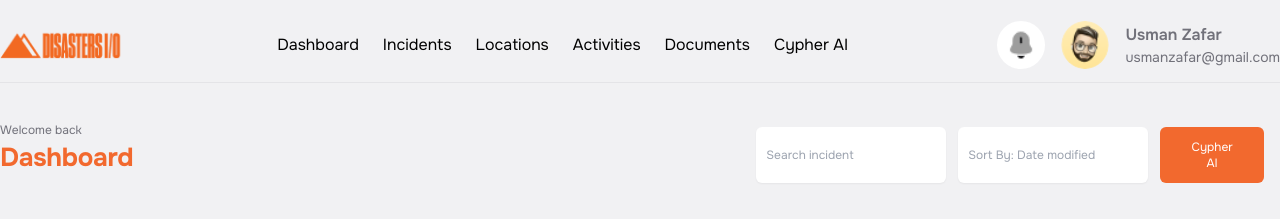
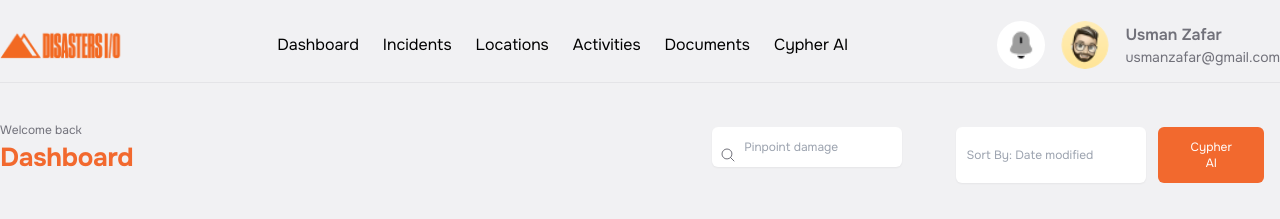
Before and after one commit to Abdur-Rahman-s/InnoWave, a React (Vite) app: page /dashboard in a window 1280 px wide. Shown: the top 219 px of the page. Built offline with nearby package versions, Linux system fonts and the light colour scheme.

Commit message:
simple changes

```diff
--- a/package.json
+++ b/package.json
@@ -13,6 +13,7 @@
     "react": "^18.3.1",
     "react-burger-menu": "^3.0.9",
     "react-dom": "^18.3.1",
+    "react-hook-form": "^7.53.0",
     "react-icons": "^5.3.0"
   },
   "devDependencies": {
--- a/src/App.jsx
+++ b/src/App.jsx
@@ -51,7 +51,6 @@ const Layout = ({ children }) => {
     return 'hidden';
   };
 
-  // Function to get the subtitle based on the current route
   const getPageValue = () => {
     switch (location.pathname) {
       case '/dashboard':
@@ -71,7 +70,7 @@ const Layout = ({ children }) => {
         title={getPageTitle()}
         value={getPageValue()}
         classNames={handleMenu()}
-        className={menuControl()}Pass the function without invoking it
+        className={menuControl()}
       />
       {children}
     </>
--- a/src/Components/Page/incidents/IncientFour.jsx
+++ b/src/Components/Page/incidents/IncientFour.jsx
@@ -1,18 +1,42 @@
 import React from 'react';
-import mapImage from '../../../../public/mapImage.png';
+import mapImage from '../../../../public/map.png';
+import { HiOutlineMagnifyingGlass } from "react-icons/hi2";
 
 export function IncidentFour() {
     return (
         <section className='container mx-auto py-10'>
-            <div className='flex justify-center'>
-                <div className='flex flex-col gap-4  rounded-lg p-6 lg:max-w-2xl w-full'>
-                    <div className='flex flex-col gap-2  '>
-                        <h1 className='text-3xl font-bold text-start text-gray-800 ml-8 '>Where’s the incident?</h1>
-                        <p className='text-sm text-gray-500 text-start ml-8'>
+            <div className='flex justify-center relative '>
+                <div className='flex flex-col gap-4'>
+                    <div  >
+                        <form className='absolute top-36  ml-12 '>
+                            <div className='relative '>
+                                <input
+                                    type="text"
+                                    className='border border-border-color rounded-md bg-[#F4F4F5] px-6 py-2  text-sm pr-10 focus:outline-none focus:border-orange-500'
+                                    placeholder='Enter incident address or GPS'
+                                />
+                                <span className='absolute inset-y-0 left-2 flex items-center text-gray-500'>
+                                    <HiOutlineMagnifyingGlass />
+                                </span>
+                            </div>
+                            <div className='relative mt-2 '>
+                                <input
+                                    type="text"
+                                    className='border border-border-color rounded-md bg-[#F4F4F5] px-6 py-2  text-sm pr-10 focus:outline-none focus:border-orange-500'
+                                    placeholder='Pinpoint damage'
+                                />
+                                <span className='absolute inset-y-0 left-2 flex items-center text-gray-500'>
+                                    <HiOutlineMagnifyingGlass />
+                                </span>
+                            </div>
+                        </form>
+                    </div>
+                    <div className='flex flex-col gap-2 rounded-lg p-6 lg:max-w-2xl w-full '>
+                        <h1 className='text-3xl font-bold text-start text-gray-800'>Where’s the incident?</h1>
+                        <p className='text-sm text-gray-500 text-start'>
                             Enter a GPS, address, or pinpoint on the map. Try to be as accurate as possible, or click:
                             <span className='font-semibold text-orange-500'> Jurisdiction Wide</span>
                         </p>
-                    </div>
                         <div className='flex justify-center'>
                             <img src={mapImage} alt="Map Illustration" className='w-full h-auto max-w-[600px] rounded-lg shadow-sm' />
                         </div>
@@ -23,6 +47,7 @@ export function IncidentFour() {
                         </div>
                     </div>
                 </div>
+            </div>
         </section>
     );
 }
--- a/src/Components/Page/incidents/InciidentThree.jsx
+++ b/src/Components/Page/incidents/InciidentThree.jsx
@@ -1,7 +1,7 @@
 import React, { useContext } from 'react';
 import { HandleStateContext } from '../../utilities/Context';
 
-const IncidentThree = () => {
+const IncidentThree = ({ handleInput }) => {
     const { state, dispatch } = useContext(HandleStateContext);
 
     const handleTitleChange = (e) => {
@@ -11,8 +11,6 @@ const IncidentThree = () => {
     const handleDescriptionChange = (e) => {
         dispatch({ type: 'SET_DESCRIPTION', payload: e.target.value });
     };
-
-
 
     return (
         <section className='bg-gray-50 py-10 px-4'>
@@ -30,7 +28,7 @@ const IncidentThree = () => {
                         <input
                             type="text"
                             placeholder='Add title here'
-                            value={state.Value} // Use state.Value instead of state.title
+                            value={state.title}
                             onChange={handleTitleChange}
                             className='border border-border-color text-gray w-full lg:max-w-[752px] py-3 px-4 text-sm outline-none focus:border-orange rounded-md input-animation'
                         />
@@ -50,7 +48,6 @@ const IncidentThree = () => {
                             onChange={handleDescriptionChange}
                             className='h-32 text-sm w-full lg:max-w-[752px] resize-none text-gray outline-none border px-4 py-3 border-border-color focus:border-orange input-animation rounded-md'
                         ></textarea>
-                        <button type="submit" className="hidden" />
                     </form>
                 </div>
             </div>
--- a/src/Components/Shared/Nav.jsx
+++ b/src/Components/Shared/Nav.jsx
@@ -7,7 +7,8 @@ import profile from '../../../public/Profile.png';
 import bellicon from '../../../public/Belicon.png';
 import Cross from '../../../public/Cros.png'
 import Button from './Button';
-import { HandleStateContext } from '../utilities/Context';
+import { HiOutlineMagnifyingGlass } from "react-icons/hi2";
+
 
 const Nav = ({ title, value, text, classNames, className  }) => {
     const [isActive, setIsActive] = useState(false);
@@ -173,8 +174,17 @@ const Nav = ({ title, value, text, classNames, className  }) => {
                         <h1 className='text-dark text-[26px] font-bold tracking-[-0.26px] text-orange '>{title}</h1>
                     </div>
                     <div className='md:flex gap-3 px-4'>
-                        <input placeholder='Search incident' className='input-design input-animation' />
-                        <input placeholder='Sort By: Date modified' className='input-design input-animation' />
+                    <div className='relative '>
+                            <input
+                                type="text"
+                                placeholder='Pinpoint damage'
+                                className='input-design input-animation px-8 '
+                            />
+                            <span className='absolute text-gray top-3 inset-y-0 left-2 flex items-center text-gray-500'>
+                                <HiOutlineMagnifyingGlass />
+                            </span>
+                        </div>
+                        <input placeholder='Sort By: Date modified' className='input-design input-animation px-[10px]' />
                         <Button className='md:py-3 w-full md:w-auto text-xs rounded-md mt-3'>
                             <Link to={linkPath()}>{buttonText()}</Link>
                         </Button>
--- a/src/Components/utilities/Context.jsx
+++ b/src/Components/utilities/Context.jsx
@@ -1,16 +1,16 @@
-import { createContext, useReducer, useState } from 'react';
-
-export const HandleStateContext = createContext();
+import React, { createContext, useReducer } from 'react';
 
 const initialState = {
-    Value: '',
+    title: '',
     description: ''
 };
+
+const HandleStateContext = createContext();
 
 const reducer = (state, action) => {
     switch (action.type) {
         case 'SET_TITLE':
-            return { ...state, Value: action.payload };
+            return { ...state, title: action.payload };
         case 'SET_DESCRIPTION':
             return { ...state, description: action.payload };
         default:
@@ -18,13 +18,14 @@ const reducer = (state, action) => {
     }
 };
 
+const HandleStateProvider = ({ children }) => {
+    const [state, dispatch] = useReducer(reducer, initialState);
 
-
-export const HandleStateProvider = ({ children }) => {
-    const [state, dispatch] = useReducer(reducer, initialState);
     return (
-        <HandleStateContext.Provider value={{ state, dispatch   }}>
+        <HandleStateContext.Provider value={{ state, dispatch }}>
             {children}
         </HandleStateContext.Provider>
     );
 };
+
+export { HandleStateContext, HandleStateProvider };
--- a/src/index.css
+++ b/src/index.css
@@ -4,7 +4,7 @@
 
 
 .input-design {
-    @apply py-3 px-[10px] md:w-[190px] hover:scale-105 transition-all hover:border border-[#71717A] focus:border-orange outline-none text-xs rounded-md w-full mt-3 delay-200;
+    @apply py-3   md:w-[190px] hover:scale-105 transition-all hover:border border-[#71717A] focus:border-orange outline-none text-xs rounded-md w-full mt-3 delay-200;
 }
 
 .nav-link-design {
```
Also changed, not shown: public/map.png (added), 1 other file (tests, documents, lock files or other folders). Lines whose indentation alone changed are shown as unchanged.
